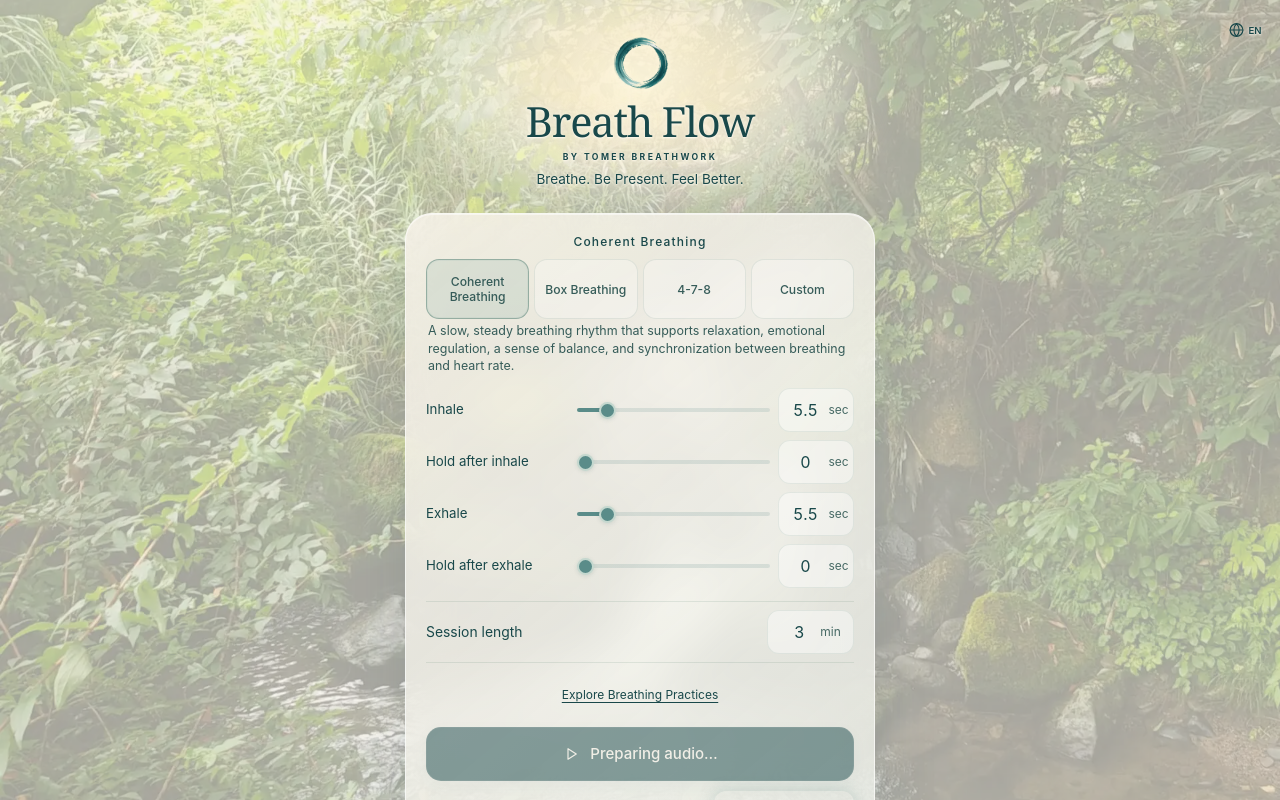
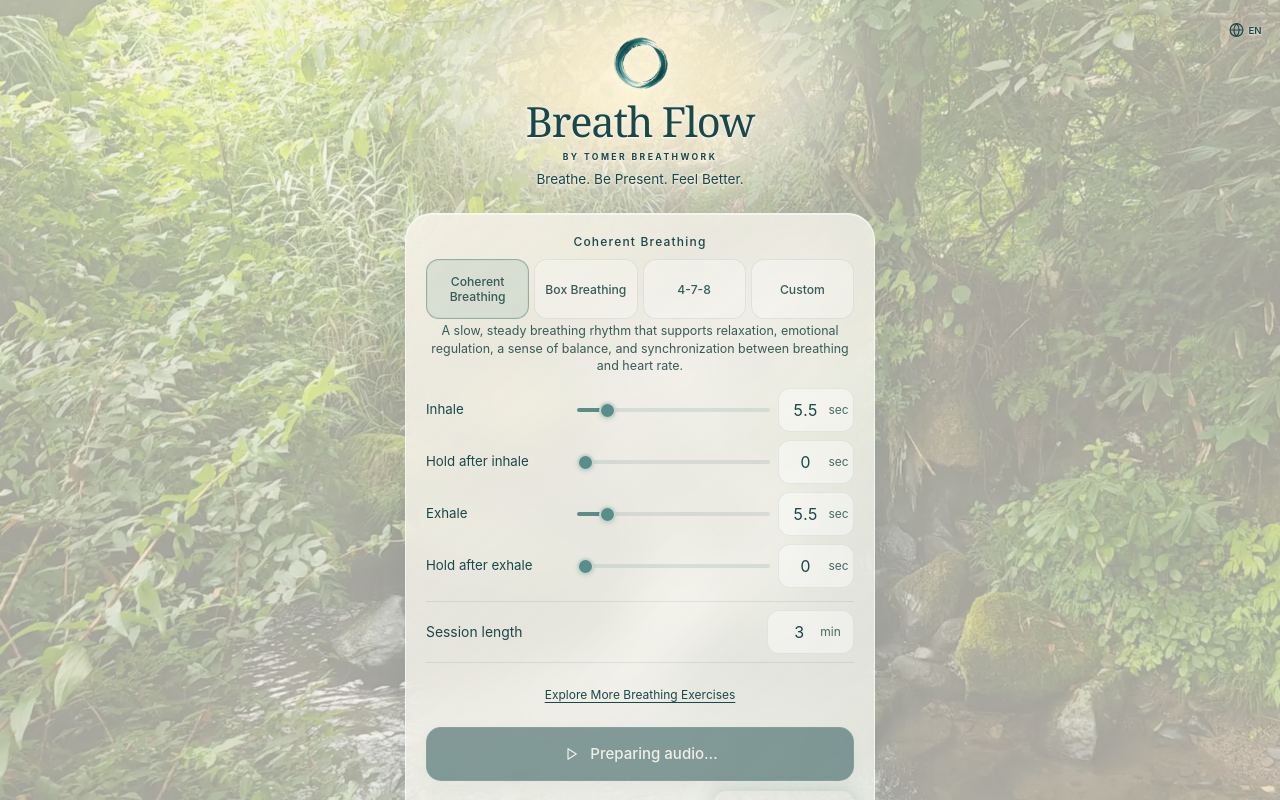
Before and after one commit to TomerBreathWork/breathwork-app, a React (Vite) app: page / in a window 1280 px wide. Built offline with nearby package versions, Linux system fonts and the light colour scheme.

Commit message:
Center preset descriptions and refine localized explore link

```diff
--- a/src/components/SettingsPanel.tsx
+++ b/src/components/SettingsPanel.tsx
@@ -107,7 +107,7 @@
           data-home-choice="explore"
           onClick={explore}
         >
-          <CompactLabel>{t("explore")}</CompactLabel>
+          <CompactLabel>{t("exploreMore")}</CompactLabel>
         </button>
       </div>
       {!valid && !editing && (
--- a/src/locales/en.json
+++ b/src/locales/en.json
@@ -151,5 +151,6 @@
   "homeCoherentDescription": "A slow, steady breathing rhythm that supports relaxation, emotional regulation, a sense of balance, and synchronization between breathing and heart rate.",
   "homeBoxDescription": "A structured breathing practice that supports focus, concentration, and bringing attention back to the breath.",
   "home478Description": "A slow breathing practice that supports relaxation, stress reduction, and winding down for rest and sleep.",
-  "homeCustomDescription": "Adjust your breathing rhythm to how you feel and create a practice that suits your needs."
+  "homeCustomDescription": "Adjust your breathing rhythm to how you feel and create a practice that suits your needs.",
+  "exploreMore": "Explore More Breathing Exercises"
 }
--- a/src/locales/he.json
+++ b/src/locales/he.json
@@ -151,5 +151,6 @@
   "homeCoherentDescription": "נשימה בקצב איטי ואחיד המסייעת בהרגעה, בוויסות רגשי, בתחושת איזון ובסנכרון בין הנשימה לקצב הלב.",
   "homeBoxDescription": "תרגול נשימה מובנה המסייע במיקוד, בריכוז ובהחזרת תשומת הלב לנשימה.",
   "home478Description": "תרגול נשימה איטי התומך בהרפיה, בהפחתת מתח ובהאטת הקצב לקראת מנוחה ושינה.",
-  "homeCustomDescription": "התאימו את קצב הנשימה לתחושה שלכם וצרו תרגול אישי שמתאים לצרכים שלכם."
+  "homeCustomDescription": "התאימו את קצב הנשימה לתחושה שלכם וצרו תרגול אישי שמתאים לצרכים שלכם.",
+  "exploreMore": "תרגולי נשימה נוספים"
 }
--- a/src/locales/ja.json
+++ b/src/locales/ja.json
@@ -151,5 +151,6 @@
   "homeCoherentDescription": "ゆっくりと一定のペースで呼吸することで、リラックスや気持ちの調整、心身のバランスを助け、呼吸と心拍のリズムを整えます。",
   "homeBoxDescription": "決まったリズムで呼吸し、集中力を支えながら、呼吸へ意識を戻す練習です。",
   "home478Description": "ゆっくりとした呼吸でリラックスを促し、緊張を和らげ、休息や眠りに向けてペースを落としていく練習です。",
-  "homeCustomDescription": "今の自分の感覚に合わせて呼吸のリズムを調整し、自分に合った練習をつくりましょう。"
+  "homeCustomDescription": "今の自分の感覚に合わせて呼吸のリズムを調整し、自分に合った練習をつくりましょう。",
+  "exploreMore": "その他の呼吸法"
 }
--- a/src/style.css
+++ b/src/style.css
@@ -1703,7 +1703,7 @@
   color: #365c59;
   font-size: 0.78rem;
   line-height: 1.4;
-  text-align: start;
+  text-align: center;
 }
 @container app-viewport (max-width:600px) and (max-height:700px) {
   .selected-explanation { margin: 1px 0 0; }
```
Also changed, not shown: 1 other file (tests, documents, lock files or other folders).
